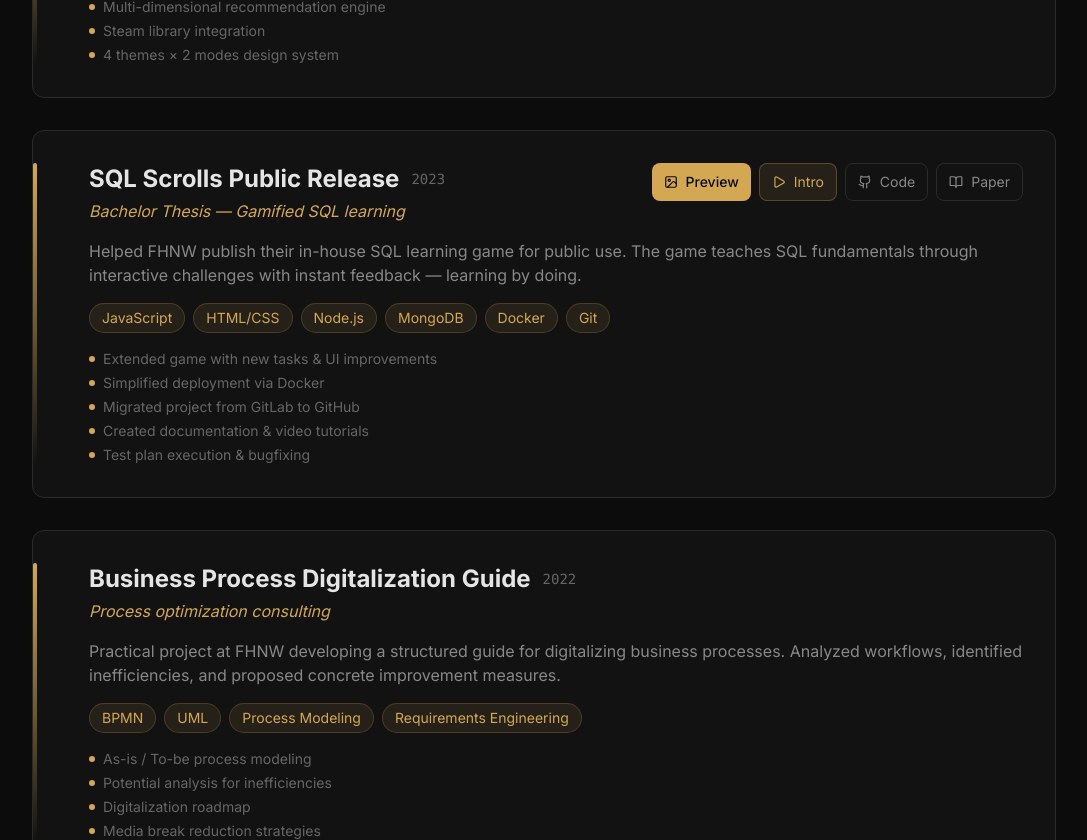
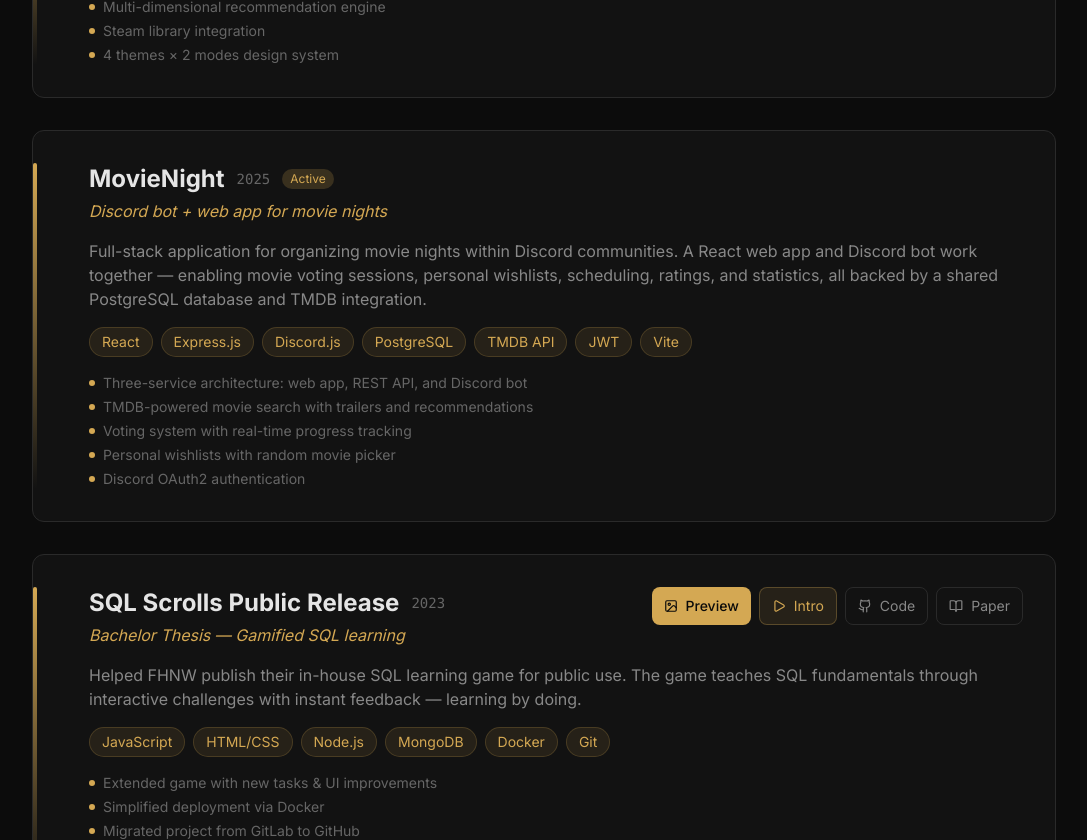
Before and after one commit to jantobiaswilhelm/Portfolio, a React (Vite) app: page / in a window 1280 px wide. Shown: the part 1960-2800 px from the top of the page, without its empty margins (96-1183 px from the left). Built offline with nearby package versions, Linux system fonts and the light colour scheme.

Commit message:
feat: add MovieNight project to portfolio
Co-Authored-By: Claude Opus 4.5 <noreply@anthropic.com>

```diff
--- a/src/components/Projects.tsx
+++ b/src/components/Projects.tsx
@@ -21,6 +21,17 @@ const projects = [
       { src: 'images/projects/lutem-2.png', caption: 'Game recommendations' },
       { src: 'images/projects/lutem-3.png', caption: 'Theme variants' },
     ],
+  },
+  {
+    title: 'MovieNight',
+    tagline: 'Discord bot + web app for movie nights',
+    year: '2025',
+    current: true,
+    description: 'Full-stack application for organizing movie nights within Discord communities. A React web app and Discord bot work together — enabling movie voting sessions, personal wishlists, scheduling, ratings, and statistics, all backed by a shared PostgreSQL database and TMDB integration.',
+    stack: ['React', 'Express.js', 'Discord.js', 'PostgreSQL', 'TMDB API', 'JWT', 'Vite'],
+    highlights: ['Three-service architecture: web app, REST API, and Discord bot', 'TMDB-powered movie search with trailers and recommendations', 'Voting system with real-time progress tracking', 'Personal wishlists with random movie picker', 'Discord OAuth2 authentication'],
+    featured: false,
+    previews: [],
   },
   {
     title: 'SQL Scrolls Public Release',
```
